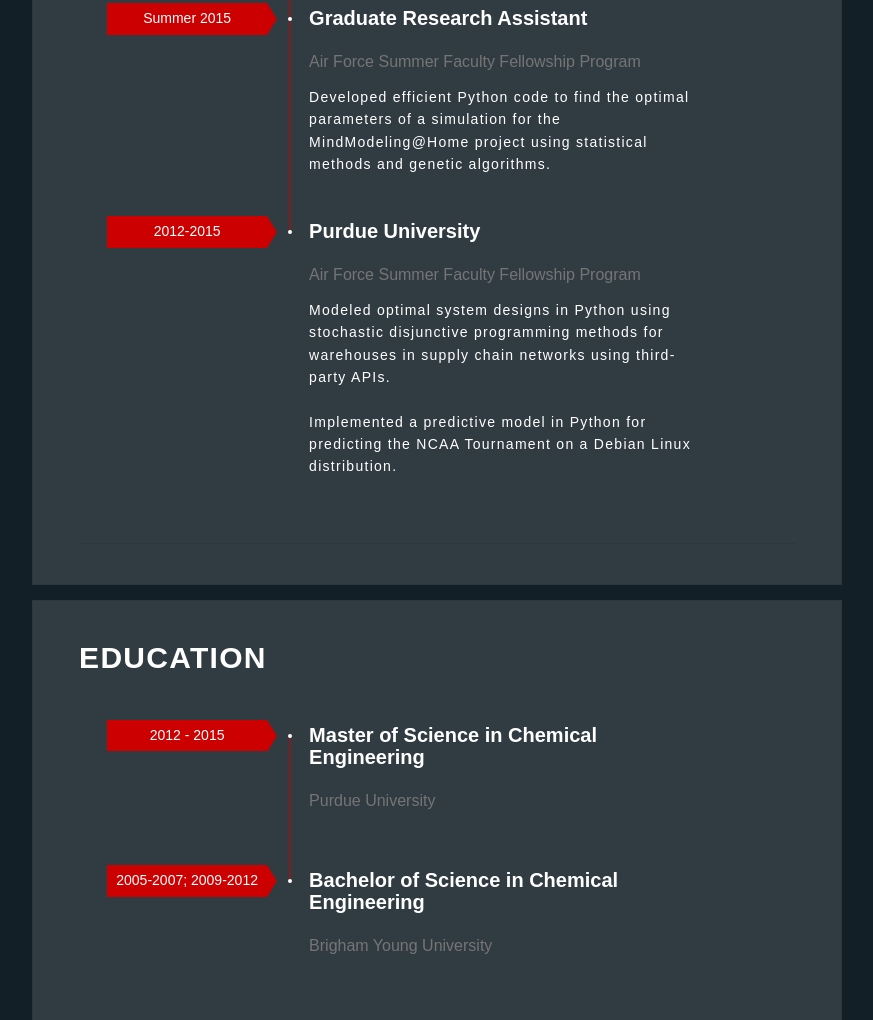
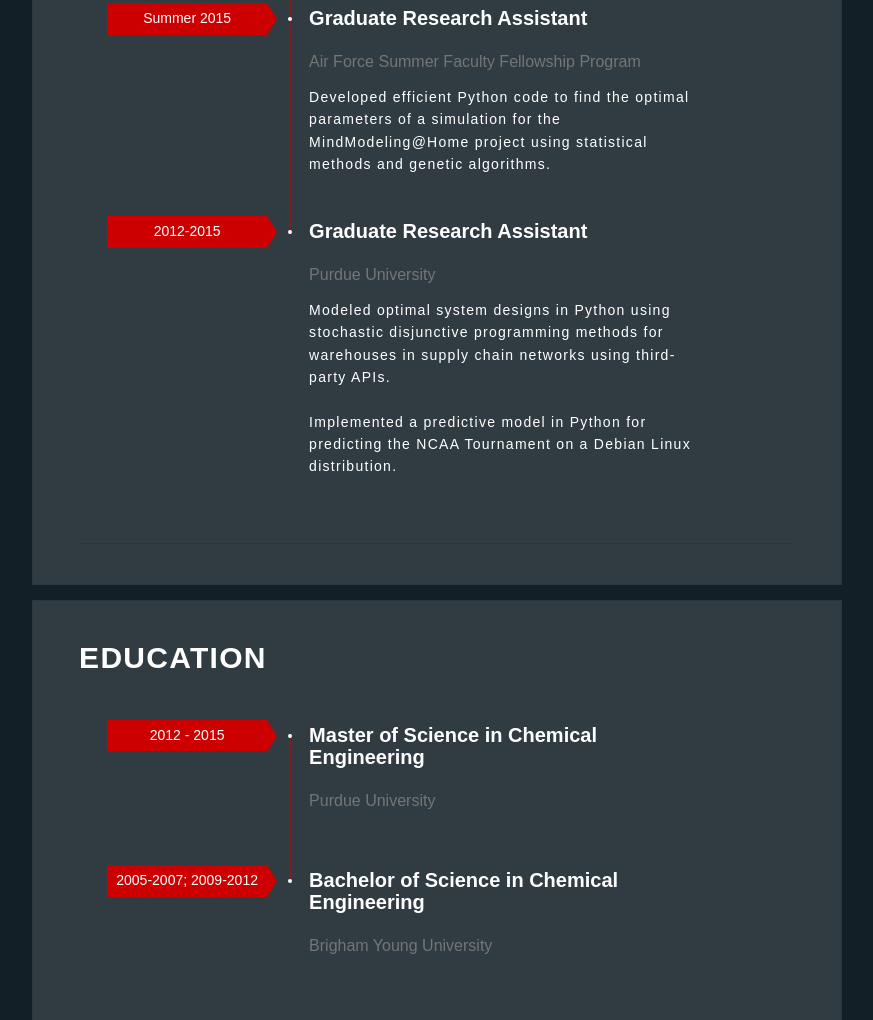
Before and after one commit to cdhagmann/cdhagmann.github.io, a plain HTML site: page index.html in a window 1280 px wide. Shown: the part 1667-2687 px from the top of the page, without its empty margins (340-1213 px from the left). Drawn offline with Linux system fonts and the light colour scheme.

Commit message:
More Typos

```diff
--- a/index.html
+++ b/index.html
@@ -409,8 +409,8 @@
                                                             <span class="education-date">
                                                                   <span>2012-2015</span>
                                                             </span>
-                                                            <h3>Purdue University</h3>
-                                                            <span class="education-company">Air Force Summer Faculty Fellowship Program</span>
+                                                            <h3>Graduate Research Assistant</h3>
+                                                            <span class="education-company">Purdue University</span>
                                                             <p>Modeled optimal system designs in Python using stochastic disjunctive
                                                                   programming methods for warehouses in supply chain networks
                                                                   using third-party APIs.</p>
```
